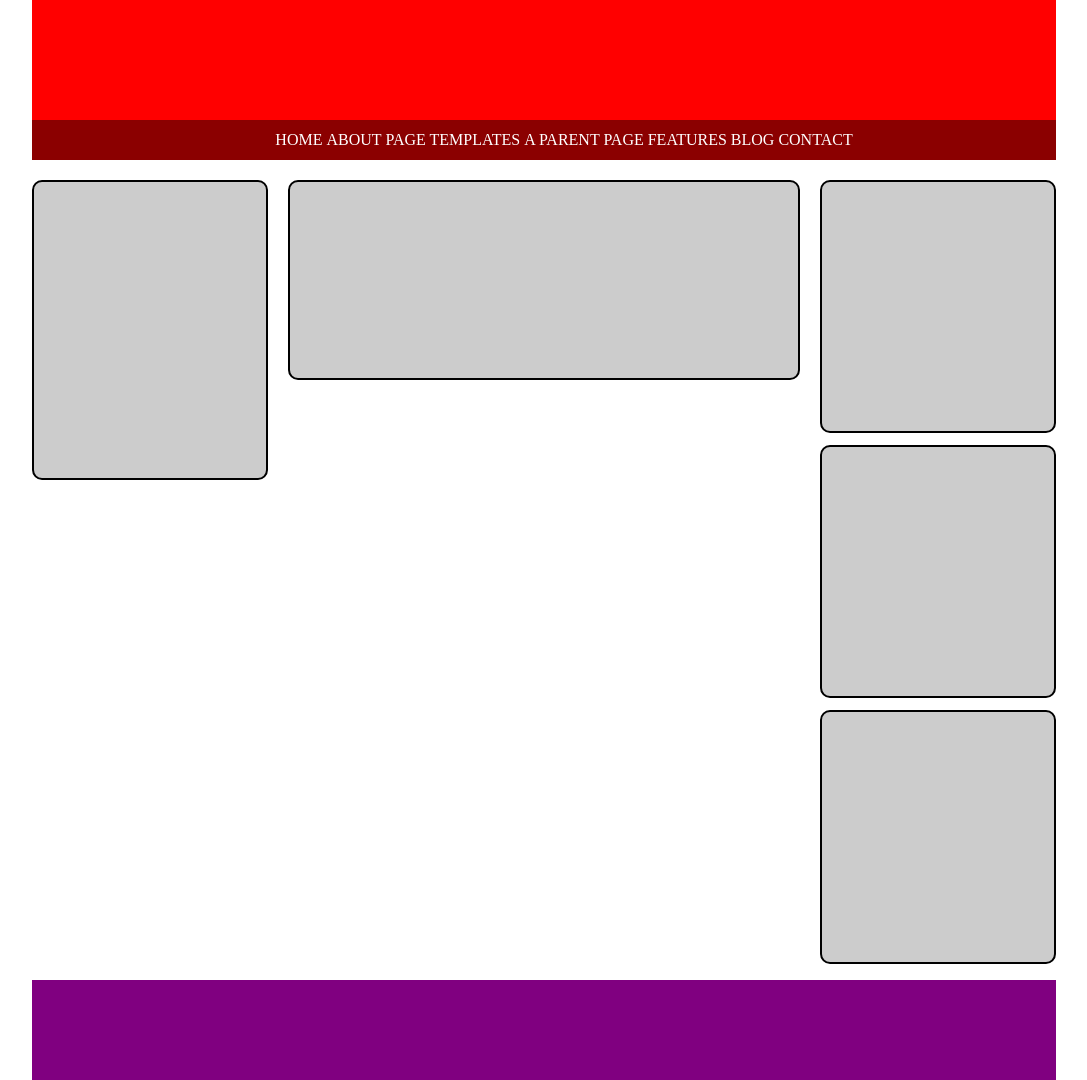
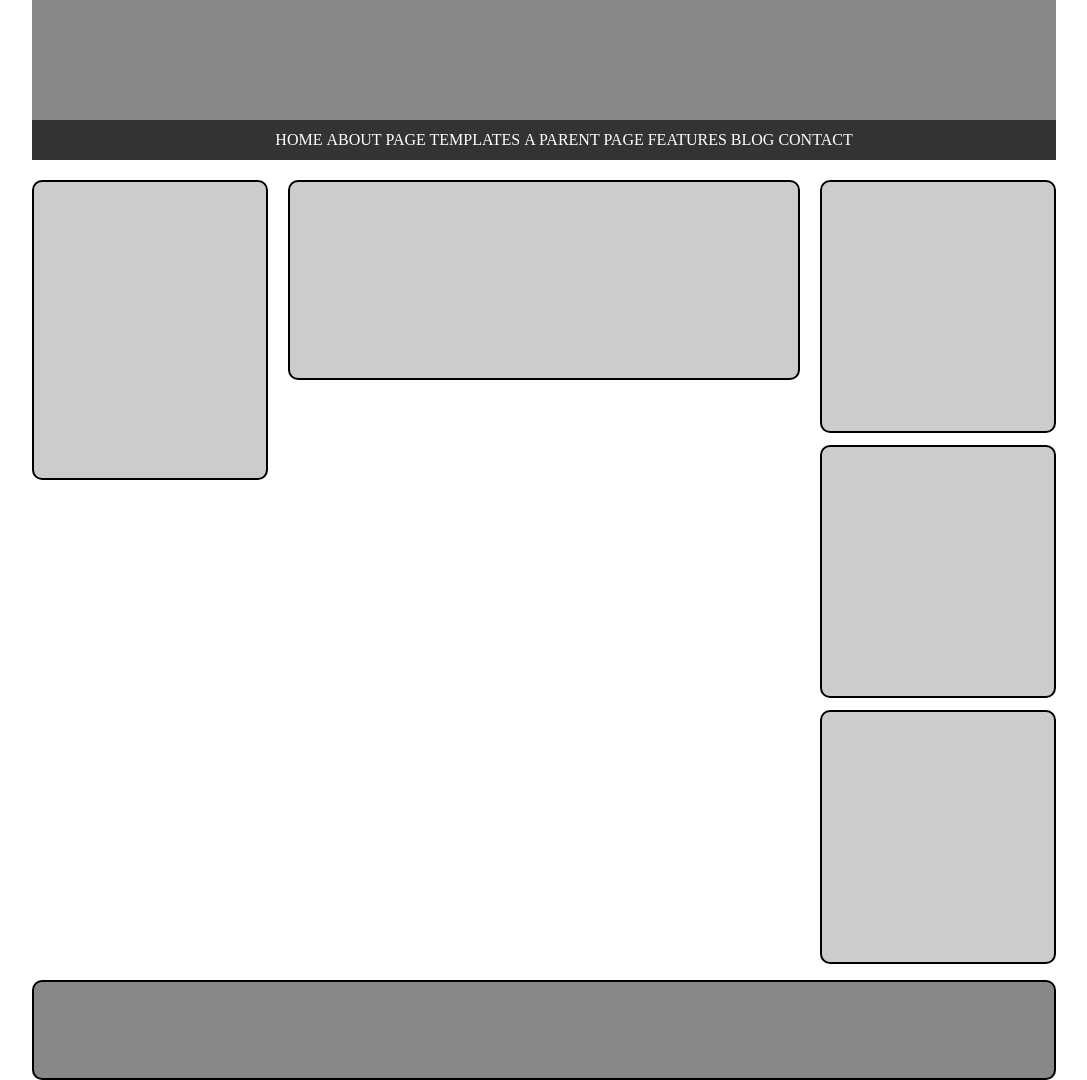
Before and after one commit to PaoloFrancesco-Marino/htmlcss-struttura-wp, a plain HTML site: page index.html in a window 1280 px wide. Shown: the part 100-1180 px from the top of the page, without its empty margins (96-1183 px from the left). Drawn offline with Linux system fonts and the light colour scheme.

```diff
--- a/styles/main.css
+++ b/styles/main.css
@@ -12,12 +12,12 @@
 #header-image {
   margin: auto;
   margin-top: 20px;
-  background: red;
+  background: #888;
   height: 200px;
 }
 
 #menu {
-  background: #8B0000;
+  background: #333;
   height: 40px;
   text-align: center;
   line-height: 40px;
@@ -92,6 +92,8 @@
 
 /* footer */
 #footer {
-  background: purple;
+  background: #888;
   height: 100px;
+  border: solid 2px black;
+  border-radius: 10px;
 }
```
Also changed, not shown: index.html (line endings or trailing spaces).
